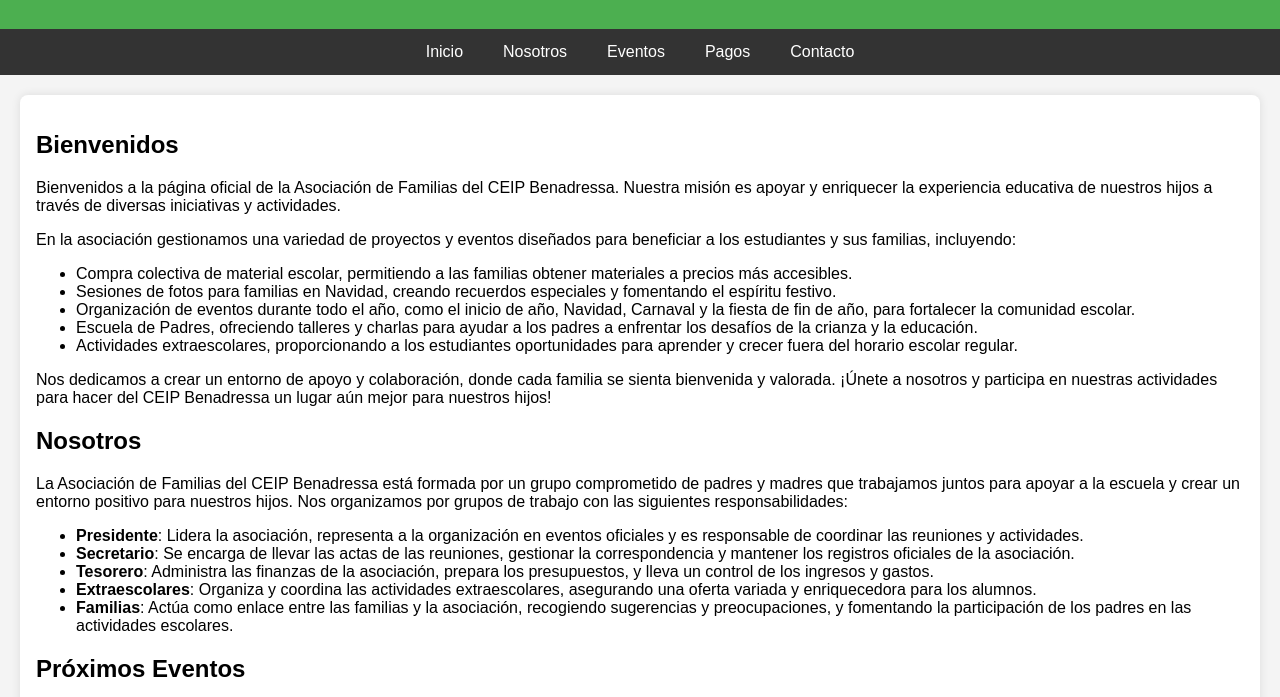
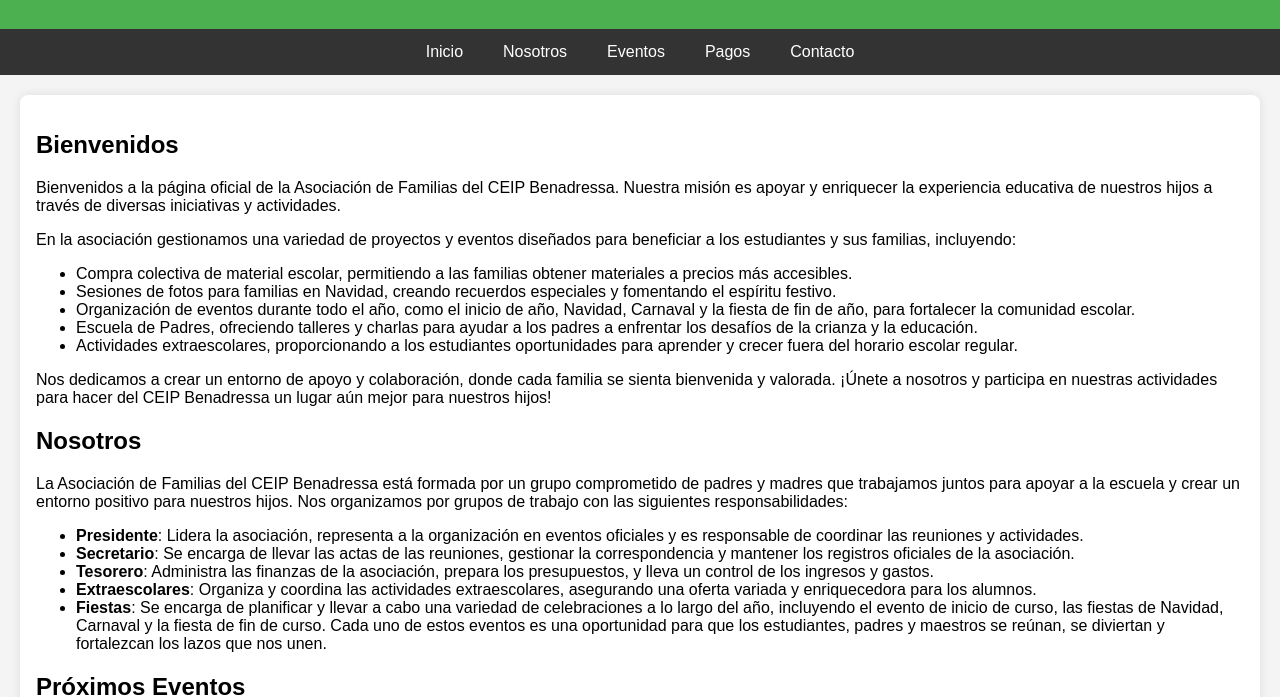
Before and after one commit to spargates/AFAweb, a plain HTML site: page index.html in a window 1280 px wide. Shown: the part 117-814 px from the top of the page. Drawn offline with Linux system fonts and the light colour scheme.

Commit message:
Update index.html

```diff
--- a/index.html
+++ b/index.html
@@ -96,7 +96,7 @@
             <li><strong>Secretario</strong>: Se encarga de llevar las actas de las reuniones, gestionar la correspondencia y mantener los registros oficiales de la asociación.</li>
             <li><strong>Tesorero</strong>: Administra las finanzas de la asociación, prepara los presupuestos, y lleva un control de los ingresos y gastos.</li>
             <li><strong>Extraescolares</strong>: Organiza y coordina las actividades extraescolares, asegurando una oferta variada y enriquecedora para los alumnos.</li>
-            <li><strong>Familias</strong>: Actúa como enlace entre las familias y la asociación, recogiendo sugerencias y preocupaciones, y fomentando la participación de los padres en las actividades escolares.</li>
+            <li><strong>Fiestas</strong>: Se encarga de planificar y llevar a cabo una variedad de celebraciones a lo largo del año, incluyendo el evento de inicio de curso, las fiestas de Navidad, Carnaval y la fiesta de fin de curso. Cada uno de estos eventos es una oportunidad para que los estudiantes, padres y maestros se reúnan, se diviertan y fortalezcan los lazos que nos unen.</li>
         </ul>
     </section>
 
```
